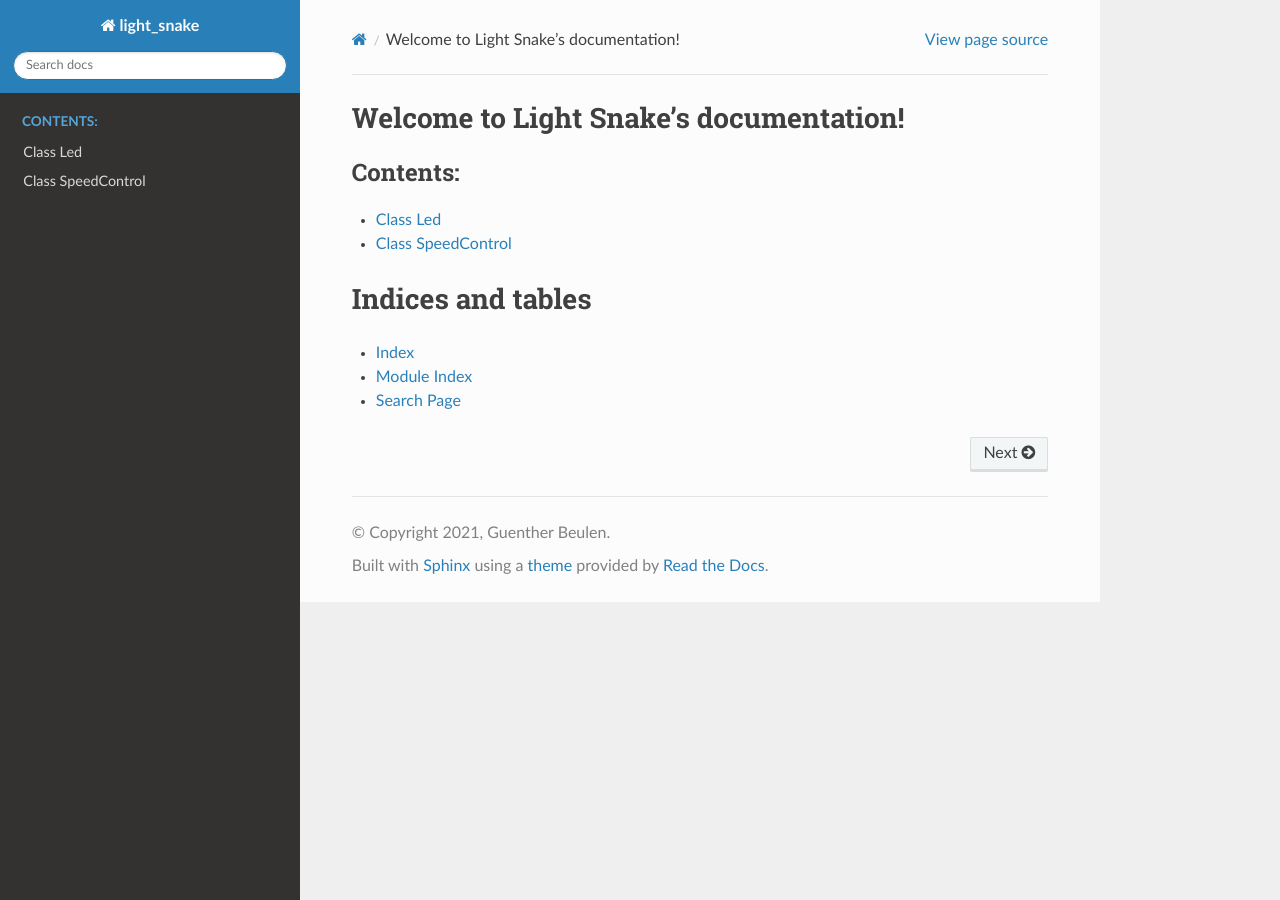
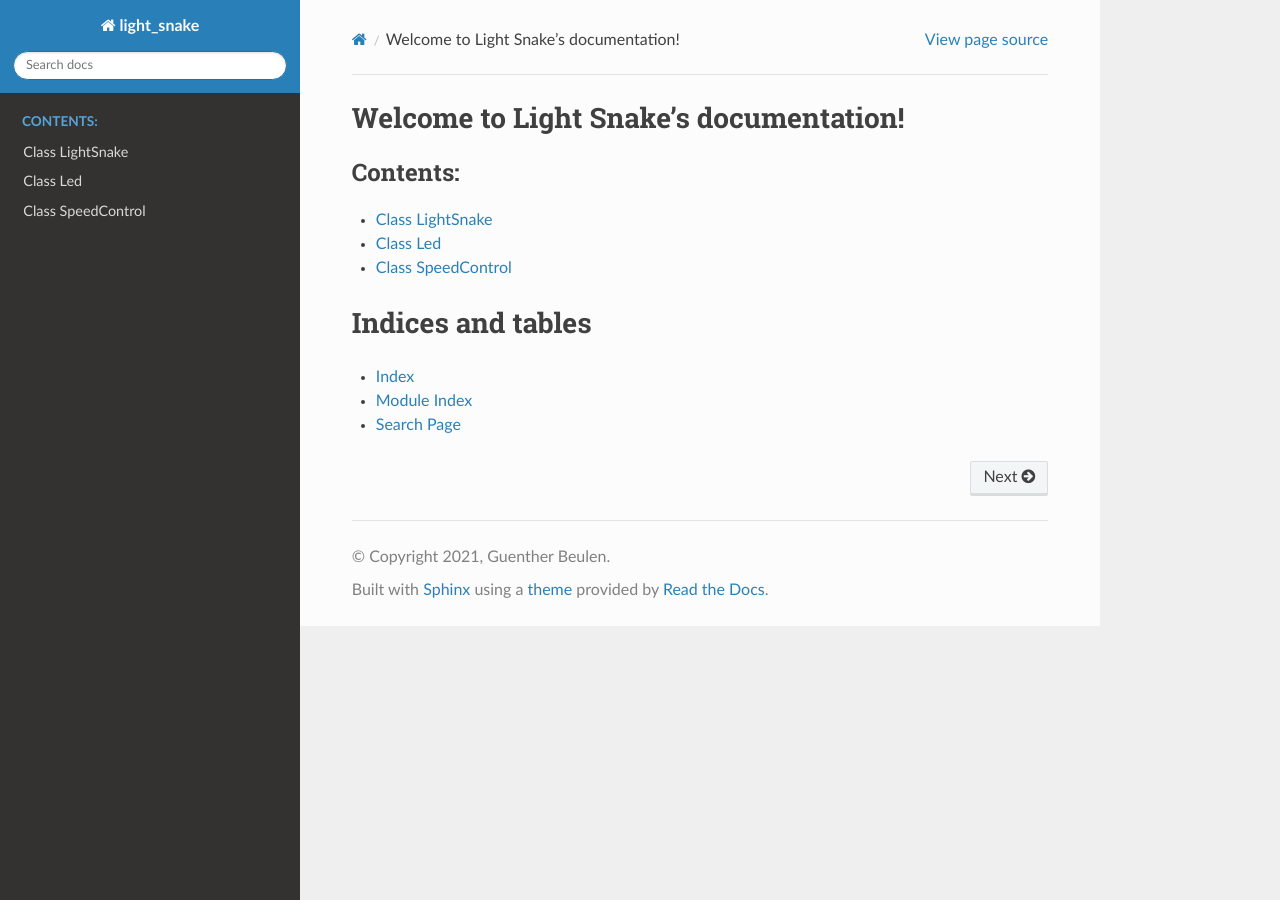
Before and after one commit to Guenther1978/light_snake, a Sphinx documentation site: the page built from doc/source/index.rst, in a window 1280 px wide. Built offline with Sphinx 7.4.7 and the Read the Docs theme 2.0.0, drawn with Linux system fonts in a browser that asks for light colours.

Commit message:
Add description of LightSnake class.

```diff
--- a/doc/source/index.rst
+++ b/doc/source/index.rst
@@ -10,6 +10,7 @@ Welcome to Light Snake's documentation!
    :maxdepth: 2
    :caption: Contents:
 
+   light_snake.rst
    led.rst
    speed_control.rst
 
--- /dev/null
+++ b/doc/source/light_snake.rst
@@ -0,0 +1,5 @@
+Class LightSnake
+================
+
+.. doxygenclass:: LightSnake
+   :members:
```
